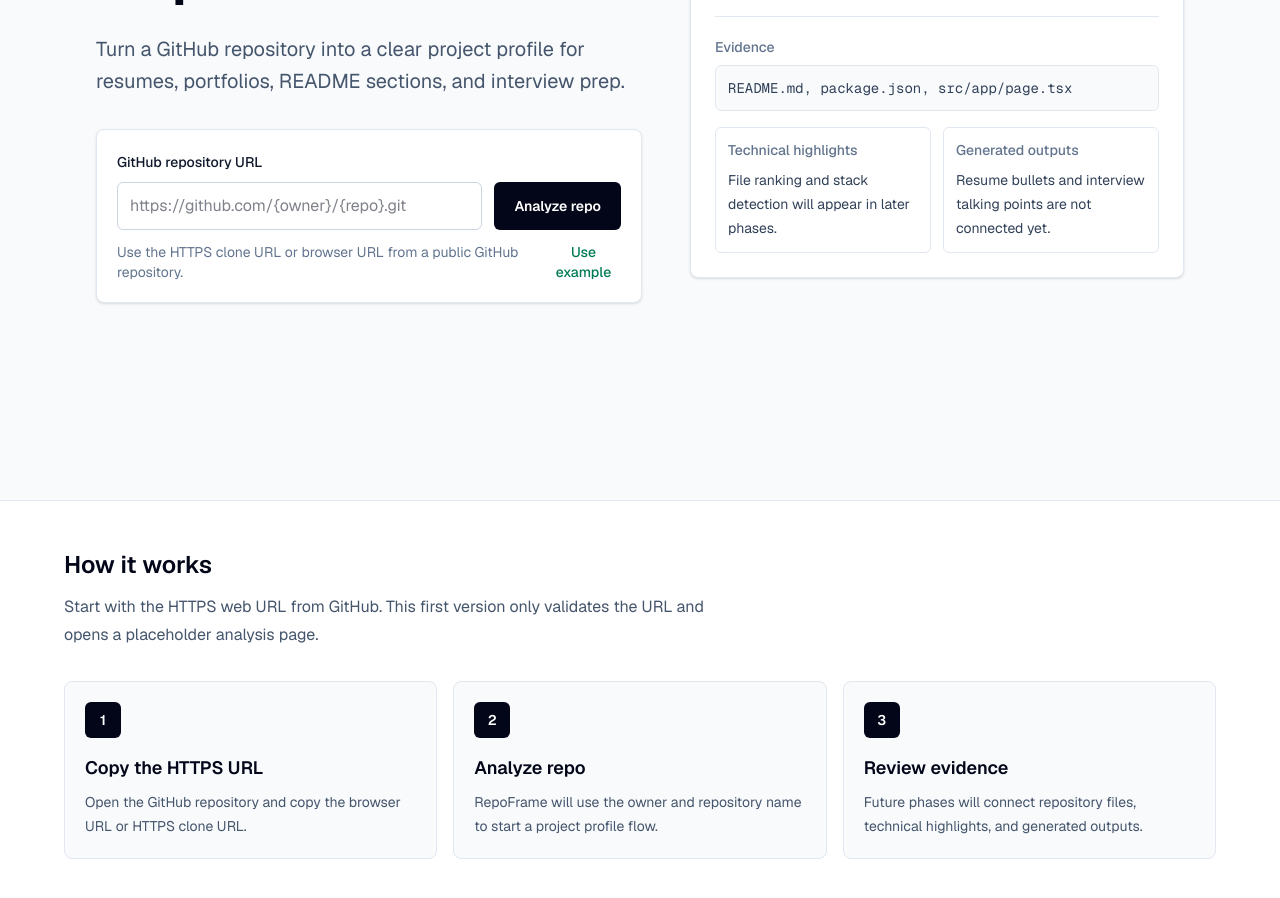
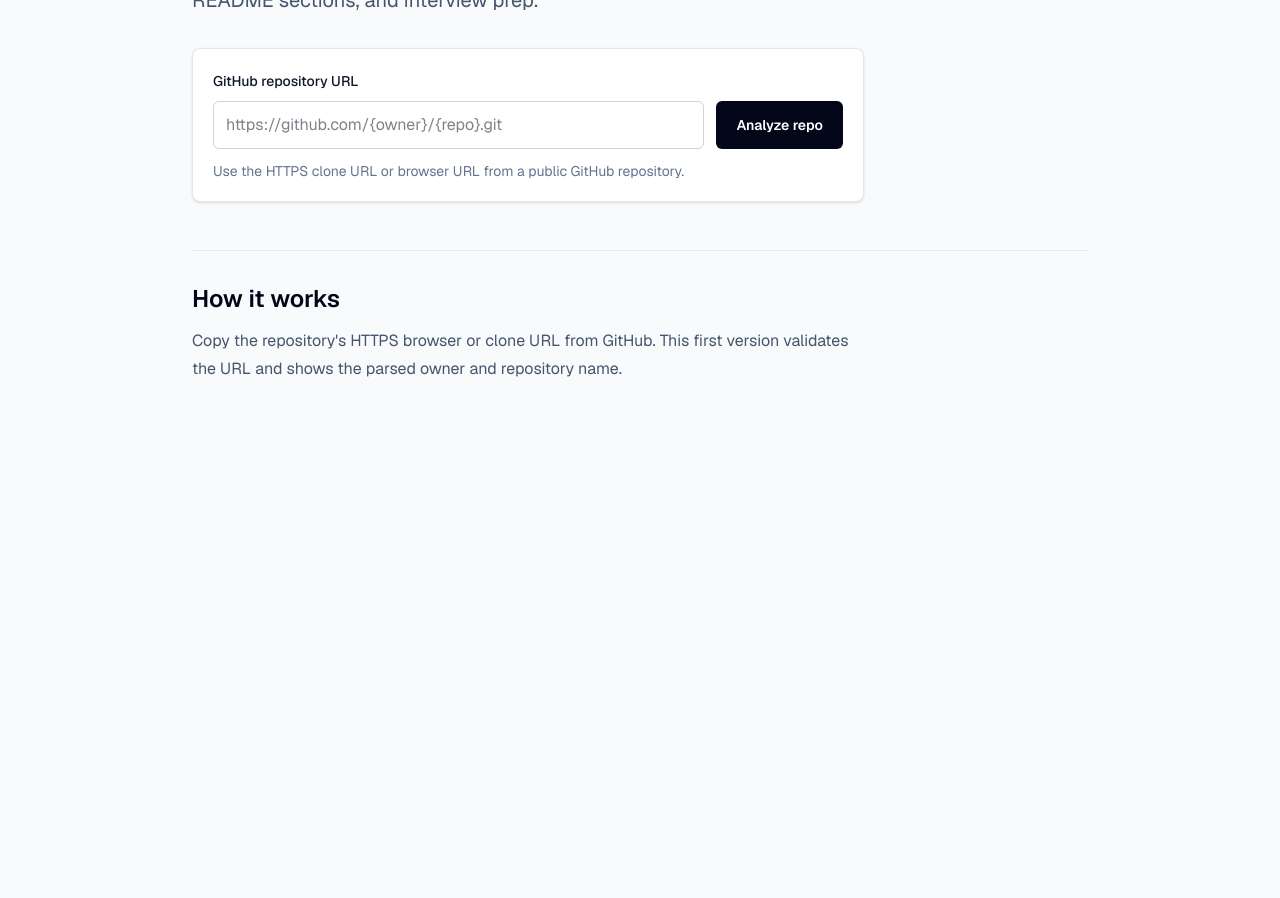
Before and after one commit to Lakshya565/RepoFrame, a Next.js app in the folder frontend/: page / in a window 1280 px wide. Shown: the part 300-1198 px from the top of the page. After the commit the page ends 800 px from the top, so only its background shows below. Built offline with nearby package versions, Linux system fonts and the light colour scheme.

Commit message:
Actual phase 1 complete, removed all bloatware and kept everything clean

```diff
--- a/frontend/src/app/analysis/page.tsx
+++ b/frontend/src/app/analysis/page.tsx
@@ -1,43 +1,33 @@
 import Link from "next/link";
 import { buildGitHubRepoUrl, normalizeGitHubRepoName } from "@/lib/github-url";
 
-type AnalysisPageSearchParams = {
+type AnalysisPageProps = {
+  searchParams: Promise<{
     owner?: string | string[];
     repo?: string | string[];
+  }>;
 };
 
-type AnalysisPageProps = {
-  searchParams: Promise<AnalysisPageSearchParams>;
-};
-
-function getSingleParam(value: string | string[] | undefined): string | null {
-  if (typeof value !== "string") {
-    return null;
-  }
-
-  return value;
+function getParam(value: string | string[] | undefined): string | null {
+  return typeof value === "string" ? value : null;
 }
 
 export default async function AnalysisPage({ searchParams }: AnalysisPageProps) {
   const params = await searchParams;
-  const owner = getSingleParam(params.owner);
-  const repoParam = getSingleParam(params.repo);
+  const owner = getParam(params.owner);
+  const repoParam = getParam(params.repo);
   const repo = repoParam ? normalizeGitHubRepoName(repoParam) : null;
-  const normalizedUrl =
-    owner && repo ? buildGitHubRepoUrl(owner, repo) : null;
+  const repoUrl = owner && repo ? buildGitHubRepoUrl(owner, repo) : null;
 
-  if (!owner || !repo || !normalizedUrl) {
+  if (!owner || !repo || !repoUrl) {
     return (
-      <main className="min-h-screen bg-slate-50 px-5 py-10 text-slate-950 sm:px-8">
-        <section className="mx-auto max-w-3xl rounded-lg border border-red-200 bg-white p-6 shadow-sm">
-          <p className="text-sm font-semibold uppercase tracking-[0.18em] text-red-700">
-            Invalid repository
-          </p>
-          <h1 className="mt-4 text-3xl font-semibold text-slate-950">
-            RepoFrame could not read that GitHub URL.
+      <main className="min-h-screen bg-slate-50 px-5 py-12 text-slate-950 sm:px-8">
+        <section className="mx-auto max-w-2xl rounded-lg border border-red-200 bg-white p-6 shadow-sm">
+          <h1 className="text-2xl font-semibold">
+            RepoFrame could not read that repository.
           </h1>
           <p className="mt-3 text-base leading-7 text-slate-600">
-            Return to the landing page and enter a URL in the format
+            Enter a GitHub URL in the format
             https://github.com/{`{owner}`}/{`{repo}`} or
             https://github.com/{`{owner}`}/{`{repo}`}.git.
           </p>
@@ -53,8 +43,8 @@ export default async function AnalysisPage({ searchParams }: AnalysisPageProps)
   }
 
   return (
-    <main className="min-h-screen bg-slate-50 px-5 py-10 text-slate-950 sm:px-8">
-      <section className="mx-auto max-w-5xl">
+    <main className="min-h-screen bg-slate-50 px-5 py-12 text-slate-950 sm:px-8">
+      <section className="mx-auto max-w-3xl">
         <Link
           className="text-sm font-medium text-emerald-700 transition hover:text-emerald-900"
           href="/"
@@ -62,63 +52,34 @@ export default async function AnalysisPage({ searchParams }: AnalysisPageProps)
           Back to RepoFrame
         </Link>
 
-        <div className="mt-6 rounded-lg border border-slate-200 bg-white p-6 shadow-sm sm:p-8">
+        <div className="mt-6 rounded-lg border border-slate-200 bg-white p-6 shadow-sm">
           <p className="text-sm font-semibold uppercase tracking-[0.18em] text-emerald-700">
             Placeholder analysis
           </p>
-          <div className="mt-4 flex flex-col gap-4 border-b border-slate-200 pb-6 lg:flex-row lg:items-end lg:justify-between">
-            <div>
-              <h1 className="text-3xl font-semibold text-slate-950 sm:text-4xl">
-                {owner}/{repo}
-              </h1>
-              <p className="mt-3 max-w-2xl text-base leading-7 text-slate-600">
-                This confirms the frontend can parse a GitHub repository URL and
-                route into the analysis flow without calling the backend.
-              </p>
+          <h1 className="mt-4 text-3xl font-semibold">{owner}/{repo}</h1>
+          <dl className="mt-6 grid gap-4 sm:grid-cols-2">
+            <div className="rounded-md border border-slate-200 bg-slate-50 p-4">
+              <dt className="text-sm font-medium text-slate-500">Owner</dt>
+              <dd className="mt-2 break-words font-mono text-slate-950">
+                {owner}
+              </dd>
             </div>
+            <div className="rounded-md border border-slate-200 bg-slate-50 p-4">
+              <dt className="text-sm font-medium text-slate-500">Repo</dt>
+              <dd className="mt-2 break-words font-mono text-slate-950">
+                {repo}
+              </dd>
+            </div>
+          </dl>
           <a
-              className="inline-flex min-h-11 w-fit items-center rounded-md border border-slate-300 px-4 text-sm font-semibold text-slate-800 transition hover:border-slate-400 hover:bg-slate-50"
-              href={normalizedUrl}
+            className="mt-6 inline-flex min-h-11 items-center rounded-md border border-slate-300 px-4 text-sm font-semibold text-slate-800 transition hover:border-slate-400 hover:bg-slate-50"
+            href={repoUrl}
             rel="noreferrer"
             target="_blank"
           >
             Open repository
           </a>
         </div>
-
-          <div className="mt-6 grid gap-4 md:grid-cols-3">
-            <div className="rounded-lg border border-slate-200 bg-slate-50 p-5">
-              <p className="text-sm font-medium text-slate-500">Owner</p>
-              <p className="mt-2 break-words font-mono text-lg text-slate-950">
-                {owner}
-              </p>
-            </div>
-            <div className="rounded-lg border border-slate-200 bg-slate-50 p-5">
-              <p className="text-sm font-medium text-slate-500">Repo</p>
-              <p className="mt-2 break-words font-mono text-lg text-slate-950">
-                {repo}
-              </p>
-            </div>
-            <div className="rounded-lg border border-slate-200 bg-slate-50 p-5">
-              <p className="text-sm font-medium text-slate-500">
-                Normalized URL
-              </p>
-              <p className="mt-2 break-words font-mono text-sm leading-6 text-slate-950">
-                {normalizedUrl}
-              </p>
-            </div>
-          </div>
-
-          <div className="mt-6 rounded-lg border border-dashed border-slate-300 bg-white p-5">
-            <h2 className="text-lg font-semibold text-slate-950">
-              Next phases
-            </h2>
-            <p className="mt-2 text-sm leading-6 text-slate-600">
-              Backend URL parsing, GitHub metadata fetching, evidence mapping,
-              and generated outputs will be connected in later phases.
-            </p>
-          </div>
-        </div>
       </section>
     </main>
   );
--- a/frontend/src/app/page.tsx
+++ b/frontend/src/app/page.tsx
@@ -1,117 +1,32 @@
 import { RepoUrlForm } from "@/components/repo-url-form";
-
-const workflowSteps = [
-  {
-    title: "Copy the HTTPS URL",
-    description:
-      "Open the GitHub repository and copy the browser URL or HTTPS clone URL.",
-  },
-  {
-    title: "Analyze repo",
-    description:
-      "RepoFrame will use the owner and repository name to start a project profile flow.",
-  },
-  {
-    title: "Review evidence",
-    description:
-      "Future phases will connect repository files, technical highlights, and generated outputs.",
-  },
-];
 
 export default function Home() {
   return (
-    <main className="min-h-screen bg-slate-50 text-slate-950">
-      <section className="mx-auto grid min-h-screen w-full max-w-6xl items-center gap-12 px-5 py-10 sm:px-8 lg:grid-cols-[1.05fr_0.95fr] lg:py-16">
-        <div>
+    <main className="min-h-screen bg-slate-50 px-5 py-12 text-slate-950 sm:px-8">
+      <section className="mx-auto flex min-h-[calc(100vh-6rem)] max-w-4xl flex-col justify-center">
         <p className="text-sm font-semibold uppercase tracking-[0.18em] text-emerald-700">
           Evidence-backed project writeups
         </p>
-          <h1 className="mt-5 max-w-3xl text-5xl font-semibold leading-tight text-slate-950 sm:text-6xl">
+        <h1 className="mt-5 text-5xl font-semibold leading-tight sm:text-6xl">
           RepoFrame
         </h1>
         <p className="mt-5 max-w-2xl text-xl leading-8 text-slate-600">
           Turn a GitHub repository into a clear project profile for resumes,
           portfolios, README sections, and interview prep.
         </p>
+
         <div className="mt-8 max-w-2xl">
           <RepoUrlForm />
         </div>
-        </div>
 
-        <div className="rounded-lg border border-slate-200 bg-white p-5 shadow-sm sm:p-6">
-          <div className="flex items-center justify-between border-b border-slate-200 pb-4">
-            <div>
-              <p className="text-sm font-medium text-slate-500">
-                Placeholder output
+        <section className="mt-12 border-t border-slate-200 pt-8">
+          <h2 className="text-2xl font-semibold">How it works</h2>
+          <p className="mt-3 max-w-2xl text-base leading-7 text-slate-600">
+            Copy the repository&apos;s HTTPS browser or clone URL from GitHub.
+            This first version validates the URL and shows the parsed owner and
+            repository name.
           </p>
-              <h2 className="mt-1 text-xl font-semibold text-slate-950">
-                Project profile
-              </h2>
-            </div>
-            <span className="rounded-md bg-emerald-50 px-3 py-1 text-sm font-medium text-emerald-800">
-              Phase 1
-            </span>
-          </div>
-          <div className="mt-5 space-y-4">
-            <div>
-              <p className="text-sm font-medium text-slate-500">Evidence</p>
-              <div className="mt-2 rounded-md border border-slate-200 bg-slate-50 p-3 font-mono text-sm text-slate-700">
-                README.md, package.json, src/app/page.tsx
-              </div>
-            </div>
-            <div className="grid gap-3 sm:grid-cols-2">
-              <div className="rounded-md border border-slate-200 p-3">
-                <p className="text-sm font-medium text-slate-500">
-                  Technical highlights
-                </p>
-                <p className="mt-2 text-sm leading-6 text-slate-700">
-                  File ranking and stack detection will appear in later phases.
-                </p>
-              </div>
-              <div className="rounded-md border border-slate-200 p-3">
-                <p className="text-sm font-medium text-slate-500">
-                  Generated outputs
-                </p>
-                <p className="mt-2 text-sm leading-6 text-slate-700">
-                  Resume bullets and interview talking points are not connected
-                  yet.
-                </p>
-              </div>
-            </div>
-          </div>
-        </div>
         </section>
-
-      <section className="border-t border-slate-200 bg-white px-5 py-12 sm:px-8">
-        <div className="mx-auto max-w-6xl">
-          <div className="max-w-2xl">
-            <h2 className="text-2xl font-semibold text-slate-950">
-              How it works
-            </h2>
-            <p className="mt-3 text-base leading-7 text-slate-600">
-              Start with the HTTPS web URL from GitHub. This first version only
-              validates the URL and opens a placeholder analysis page.
-            </p>
-          </div>
-          <div className="mt-8 grid gap-4 md:grid-cols-3">
-            {workflowSteps.map((step, index) => (
-              <div
-                className="rounded-lg border border-slate-200 bg-slate-50 p-5"
-                key={step.title}
-              >
-                <div className="flex h-9 w-9 items-center justify-center rounded-md bg-slate-950 text-sm font-semibold text-white">
-                  {index + 1}
-                </div>
-                <h3 className="mt-4 text-lg font-semibold text-slate-950">
-                  {step.title}
-                </h3>
-                <p className="mt-2 text-sm leading-6 text-slate-600">
-                  {step.description}
-                </p>
-              </div>
-            ))}
-          </div>
-        </div>
       </section>
     </main>
   );
--- a/frontend/src/components/repo-url-form.tsx
+++ b/frontend/src/components/repo-url-form.tsx
@@ -3,8 +3,6 @@
 import { FormEvent, useState } from "react";
 import { useRouter } from "next/navigation";
 import { parseGitHubRepoUrl } from "@/lib/github-url";
-
-const EXAMPLE_REPO_URL = "https://github.com/vercel/next.js.git";
 
 export function RepoUrlForm() {
   const router = useRouter();
@@ -14,14 +12,10 @@ export function RepoUrlForm() {
 
   function handleSubmit(event: FormEvent<HTMLFormElement>) {
     event.preventDefault();
-    navigateToAnalysis(repoUrl);
-  }
 
-  function navigateToAnalysis(url: string) {
-    const parsedRepo = parseGitHubRepoUrl(url);
+    const parsedRepo = parseGitHubRepoUrl(repoUrl);
 
     if (!parsedRepo) {
-      setIsSubmitting(false);
       setError(
         "Enter a GitHub repository URL in the format https://github.com/{owner}/{repo} or https://github.com/{owner}/{repo}.git.",
       );
@@ -37,12 +31,6 @@ export function RepoUrlForm() {
     });
 
     router.push(`/analysis?${params.toString()}`);
-  }
-
-  function useExampleRepo() {
-    setRepoUrl(EXAMPLE_REPO_URL);
-    setError(null);
-    navigateToAnalysis(EXAMPLE_REPO_URL);
   }
 
   return (
@@ -81,7 +69,7 @@ export function RepoUrlForm() {
           {isSubmitting ? "Analyzing..." : "Analyze repo"}
         </button>
       </div>
-      <div className="mt-3 flex flex-col gap-2 text-sm sm:flex-row sm:items-center sm:justify-between">
+      <div className="mt-3 text-sm">
         {error ? (
           <p className="text-red-700" id="repo-url-error">
             {error}
@@ -92,14 +80,6 @@ export function RepoUrlForm() {
             repository.
           </p>
         )}
-        <button
-          className="w-fit text-sm font-medium text-emerald-700 transition hover:text-emerald-900 disabled:cursor-not-allowed disabled:text-slate-400"
-          disabled={isSubmitting}
-          onClick={useExampleRepo}
-          type="button"
-        >
-          Use example
-        </button>
       </div>
     </form>
   );
--- a/frontend/src/lib/github-url.ts
+++ b/frontend/src/lib/github-url.ts
@@ -1,7 +1,6 @@
 export type ParsedGitHubRepo = {
   owner: string;
   repo: string;
-  normalizedUrl: string;
 };
 
 const GITHUB_HOST = "github.com";
@@ -46,7 +45,6 @@ export function parseGitHubRepoUrl(repoUrl: string): ParsedGitHubRepo | null {
   return {
     owner,
     repo,
-    normalizedUrl: `https://${GITHUB_HOST}/${owner}/${repo}`,
   };
 }
 
```
Lines whose indentation alone changed are shown as unchanged.
